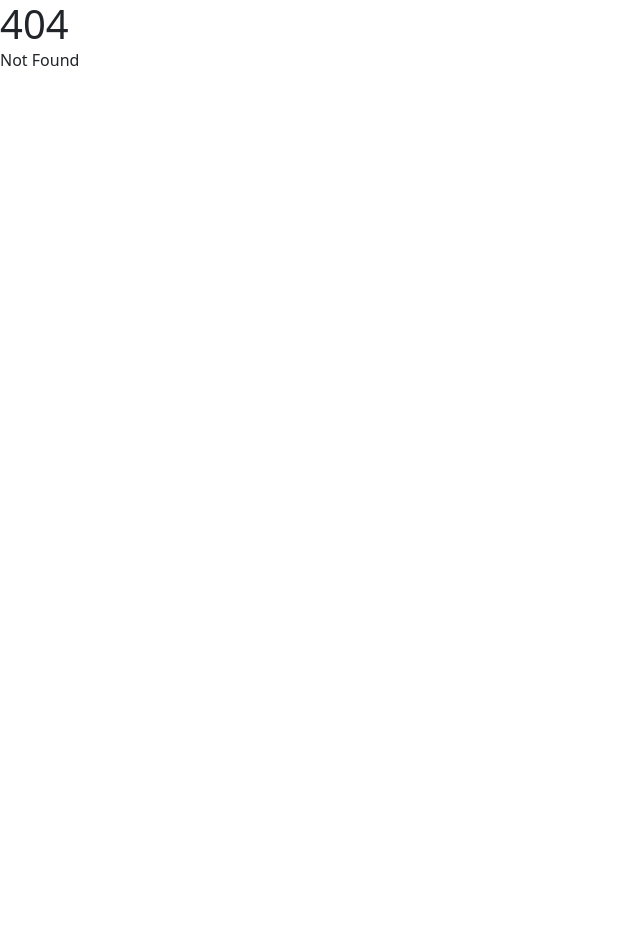
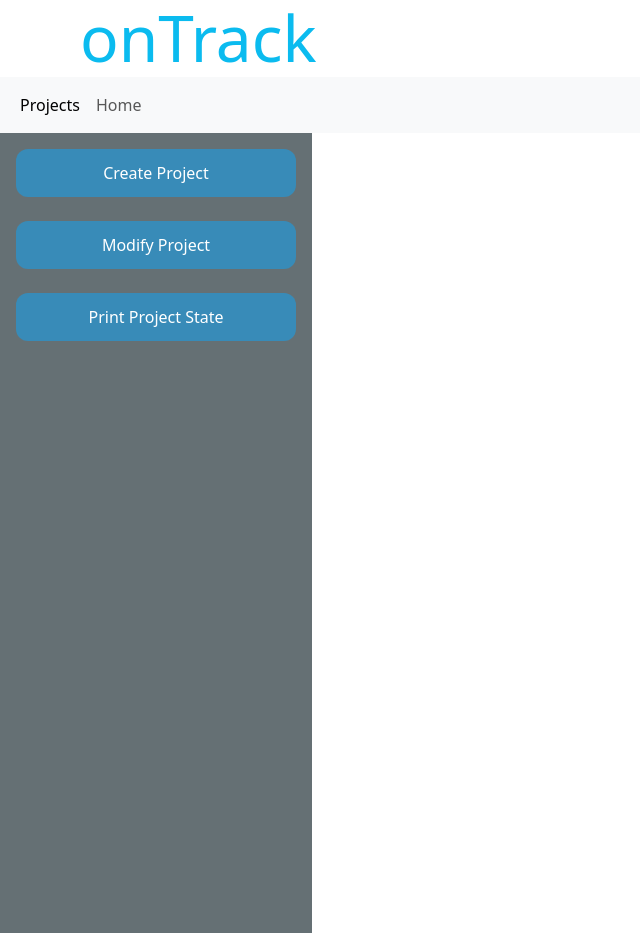
Before and after one commit to robinkiefer2001/OnTrack, a SvelteKit app in the folder frontend/: page /projects in a window 1280 px wide. Before the commit this address had no page. Shown: the whole page, without its empty margins (0-640 px from the left). Before the commit the page ends 800 px from the top, so only its background shows below. Built offline with nearby package versions, Linux system fonts and the light colour scheme.

Commit message:
Update navigation link to projects and add new project creation page

```diff
--- a/frontend/src/routes/+page.svelte
+++ b/frontend/src/routes/+page.svelte
@@ -22,7 +22,7 @@
                         >
                     </li>
                     <li class="nav-item">
-                        <a class="nav-link" href=".\newproject">New Project</a>
+                        <a class="nav-link" href=".\projects">Projects</a>
                     </li>
                 </ul>
             </div>
--- a/frontend/src/routes/newproject/+page.svelte
+++ b/frontend/src/routes/projects/+page.svelte
@@ -24,12 +24,20 @@
         };
     }
 
+    function printOutProjectState() {
+        console.log(currentProject);
+    }
+
     function showCurrentProject() {
         console.log(currentProject);
     }
 
     function cancelNewProject() {
         currentProject = null;
+    }
+
+    function modifyProject() {
+
     }
 
     function submitNewProject() {
@@ -60,7 +68,7 @@
                         <a
                             class="nav-link active"
                             aria-current="page"
-                            aria-disabled="true">New Project</a
+                            aria-disabled="true">Projects</a
                         >
                     </li>
                     <li class="nav-item">
@@ -79,8 +87,12 @@
                 <button
                     class="sideButton"
                     type="button"
-                    on:click={showCurrentProject}>Test</button
+                    on:click={modifyProject}>Modify Project</button
                 >
+                <button
+                    class="sideButton"
+                    type="button"
+                    on:click={printOutProjectState}>Print Project State</button>
             </div>
         </div>
         <div class="divMain">
@@ -100,14 +112,7 @@
                                 />
                             </div>
                             <div>
-                                <p class="formPrj">Customer Name</p>
-                                <input
-                                    class="form-control formPrj"
-                                    type="text"
-                                    placeholder="ACME Corp."
-                                    aria-label="default input example"
-                                    bind:value={currentProject.customerName}
-                                />
+                                <button class="btn btn-secondary formPrj" type="button">Select Customer</button>
                             </div>
                             <div>
                                 <p class="formPrj">Project Manager</p>
```
